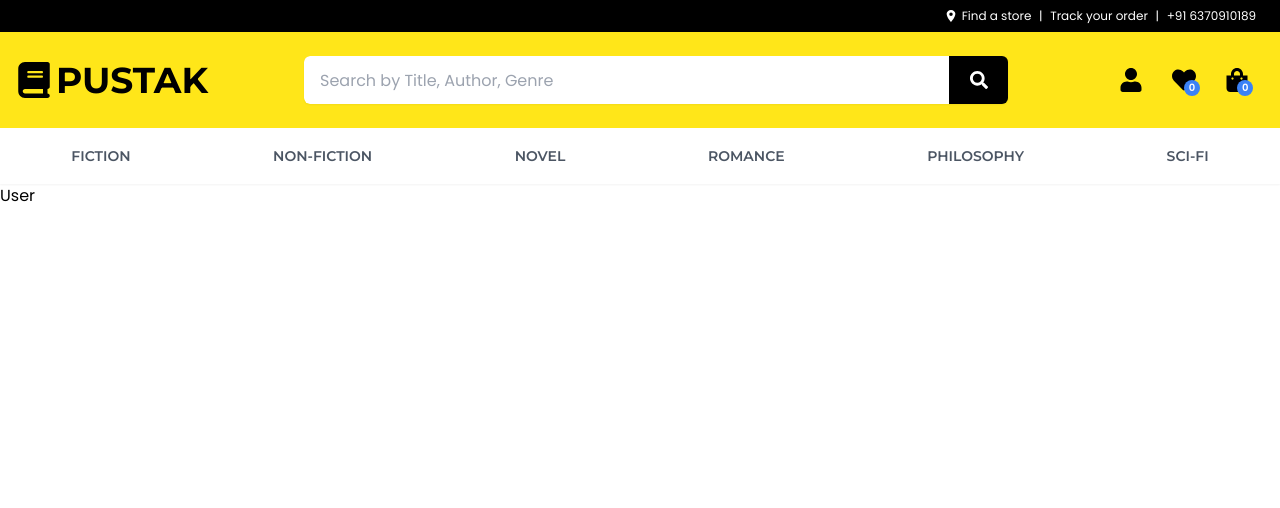
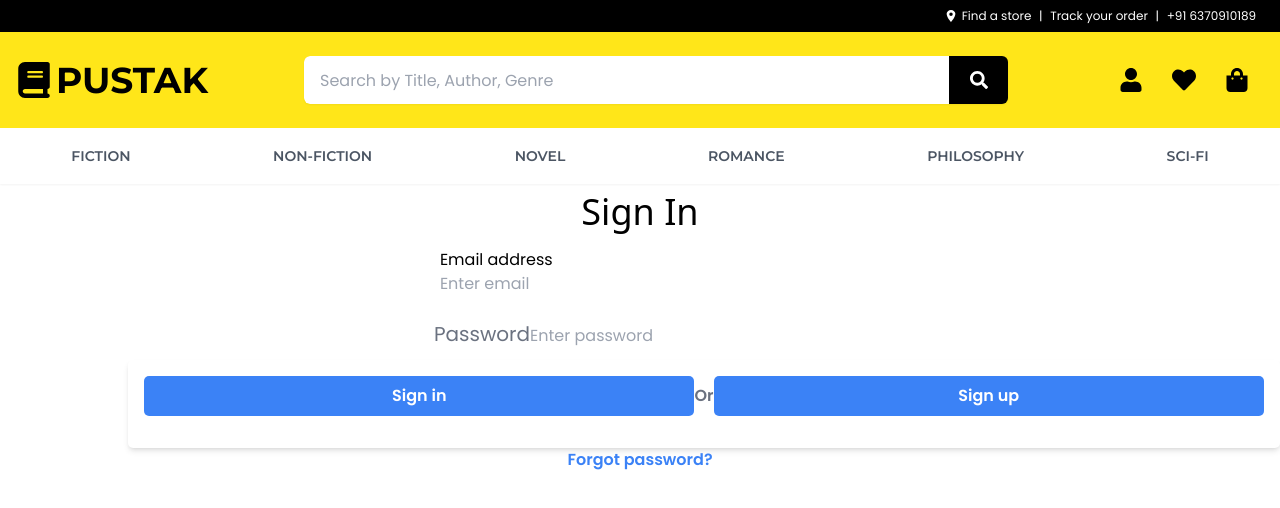
Before and after one commit to sarojdey/pustak, a React (Vite) app: page /user in a window 1280 px wide. Shown: the top 508 px of the page. Built offline with nearby package versions, Linux system fonts and the light colour scheme.

Commit message:
almost done

```diff
--- a/src/components/Card.jsx
+++ b/src/components/Card.jsx
@@ -32,7 +32,7 @@ const Card = ({ book }) => {
       >
         <img
           className="h-full w-full object-cover"
-          src="cover.webp"
+          src={`https://pustak-api.onrender.com/${book?.path}/${book?.id}.jpeg`}
           alt="cover"
         />
       </div>
--- /dev/null
+++ b/src/components/Menu.jsx
@@ -0,0 +1,33 @@
+import { useNavigate } from "react-router-dom";
+
+function Menu({ showMenu, navLinks, setShowMenu }) {
+  const navigate = useNavigate();
+  return (
+    <div
+      className={`${
+        showMenu ? "left-[40%]" : "left-full "
+      }  fixed top-0 z-50 h-screen w-[75%] flex-col justify-between  bg-white px-8 pt-6 font-semibold text-white shadow-md transition-all duration-300 md:hidden dark:bg-gray-900`}
+    >
+      <div className="card">
+        <nav>
+          <ul className="space-y-4 pt-6 text-xl">
+            {navLinks.map((item) => (
+              <li
+                onClick={() => {
+                  navigate(`/search/${item}`);
+                  setShowMenu(false);
+                }}
+                className="cursor-pointer hover:text-gray-400 "
+                key={item}
+              >
+                {item}
+              </li>
+            ))}
+          </ul>
+        </nav>
+      </div>
+    </div>
+  );
+}
+
+export default Menu;
--- a/src/components/Navbar.jsx
+++ b/src/components/Navbar.jsx
@@ -6,9 +6,22 @@ import { FaUser } from "react-icons/fa";
 import { FaHeart } from "react-icons/fa";
 import { FaShoppingBag } from "react-icons/fa";
 import { IoMenu } from "react-icons/io5";
+import { IoClose } from "react-icons/io5";
 import Search from "./Search";
+import Menu from "./Menu";
+import { useState } from "react";
+
+const navLinks = [
+  "FICTION",
+  "NON-FICTION",
+  "NOVEL",
+  "ROMANCE",
+  "PHILOSOPHY",
+  "SCI-FI",
+];
 
 const Navbar = () => {
+  const [showMenu, setShowMenu] = useState(false);
   const { wishList } = useSelector((state) => state.wish);
   const { cart } = useSelector((state) => state.cart);
 
@@ -25,6 +38,10 @@ const Navbar = () => {
       navigate("/user");
     }
   };
+
+  function toggleMenu() {
+    setShowMenu(!showMenu);
+  }
 
   return (
     <div className=" fixed z-10 flex w-full flex-col text-sm md:text-base ">
@@ -46,7 +63,19 @@ const Navbar = () => {
         <div className="flex h-16 items-center  justify-between md:h-24">
           <div className="flex items-center justify-center">
             <div className="ml-2 cursor-pointer text-3xl hover:text-zinc-800 md:hidden">
-              <IoMenu />
+              {showMenu ? (
+                <IoClose
+                  onClick={toggleMenu}
+                  size={30}
+                  className="cursor-pointer transition-all"
+                />
+              ) : (
+                <IoMenu
+                  onClick={toggleMenu}
+                  size={30}
+                  className="cursor-pointer transition-all"
+                />
+              )}
             </div>
             <div
               onClick={() => {
@@ -79,7 +108,9 @@ const Navbar = () => {
               >
                 <div className="relative">
                   <FaHeart />
-                  <span className="absolute -right-1 top-3 flex h-4 w-4 items-center justify-center rounded-full bg-blue-500 text-[10px] font-semibold text-white">
+                  <span
+                    className={`${wishList.length <= 0 && "hidden"} absolute -right-1 top-3 flex h-4 w-4 items-center justify-center rounded-full bg-blue-500 text-[10px] font-semibold text-white`}
+                  >
                     {wishList.length}
                   </span>
                 </div>
@@ -92,7 +123,9 @@ const Navbar = () => {
               >
                 <div className="relative">
                   <FaShoppingBag />
-                  <span className="absolute -right-1 top-3 flex h-4 w-4 items-center justify-center rounded-full bg-blue-500 text-[10px] font-semibold text-white">
+                  <span
+                    className={`${cart.length <= 0 && "hidden"} absolute -right-1 top-3 flex h-4 w-4 items-center justify-center rounded-full bg-blue-500 text-[10px] font-semibold text-white`}
+                  >
                     {cart.length}
                   </span>
                 </div>
@@ -106,14 +139,7 @@ const Navbar = () => {
       </div>
       <div className="hidden h-14 items-center bg-white font-font1 text-sm font-semibold text-gray-600 shadow-sm md:flex ">
         <ul className="flex w-full justify-around">
-          {[
-            "FICTION",
-            "NON-FICTION",
-            "NOVEL",
-            "ROMANCE",
-            "PHILOSOPHY",
-            "SCI-FI",
-          ].map((i, index) => {
+          {navLinks.map((i, index) => {
             return (
               <li
                 key={index}
@@ -128,6 +154,7 @@ const Navbar = () => {
           })}
         </ul>
       </div>
+      <Menu showMenu={showMenu} setShowMenu={setShowMenu} navLinks={navLinks} />
     </div>
   );
 };
--- a/src/components/NewRelease.jsx
+++ b/src/components/NewRelease.jsx
@@ -3,7 +3,7 @@ import useFetch from "../hooks/useFetch";
 import Loader from "./Loader";
 
 const NewRelease = () => {
-  const { data, loading } = useFetch(`/book`);
+  const { data, loading } = useFetch(`/book/search/fiction`);
 
   return loading ? (
     <div className="flex items-center justify-center">
--- a/src/pages/Cart.jsx
+++ b/src/pages/Cart.jsx
@@ -27,7 +27,11 @@ function Cart() {
                 key={product.id}
               >
                 <div className="flex w-[30%] items-center justify-center">
-                  <img src={"/cover.webp"} className="h-[95%]" alt="product" />
+                  <img
+                    src={`https://pustak-api.onrender.com/${product?.path}/${product?.id}.jpeg`}
+                    className="h-[95%]"
+                    alt="product"
+                  />
                 </div>
                 <div className="flex w-1/2 flex-col overflow-y-scroll">
                   <span className="p-4 text-lg font-semibold ">
--- a/src/pages/Details.jsx
+++ b/src/pages/Details.jsx
@@ -61,7 +61,7 @@ const Details = () => {
         <div className="mx-auto h-3/4 w-11/12 pt-[50px] md:flex">
           <div className="flex h-[400px] w-auto justify-center">
             <img
-              src={"/cover.webp"}
+              src={`https://pustak-api.onrender.com/${book?.path}/${book?.id}.jpeg`}
               className="h-[400px] w-auto flex-shrink-0"
               alt="cover"
             />
--- a/src/pages/User.jsx
+++ b/src/pages/User.jsx
@@ -1,7 +1,54 @@
 import React from "react";
+// import NothingToShow from "../../components/nothingToShow/NothingToShow";
 
-const User = () => {
-  return <div>User</div>;
-};
+function User() {
+  return (
+    <div className="md:[80%] mb-0 ml-auto mr-auto mt-32 h-[100vh] w-[100%]  bg-white">
+      <div className="space"></div>
+      <div className="flex h-[2.5rem] flex-col items-center justify-center pb-[1rem]">
+        <div className="flex h-[4rem] items-center justify-center pt-[1rem]">
+          <span className="font-sans text-4xl font-normal text-black">
+            Sign In
+          </span>
+        </div>
+        <div className="flex flex-col items-center justify-center">
+          <div className="flex w-[100%] flex-col p-4">
+            <label htmlFor="emailLogin">Email address</label>
+            <input type="email" id="emailLogin" placeholder="Enter email" />
+          </div>
+          <div className="1-[100%] mt-[8px] h-[2.5rem] rounded-[5px] border-white pl-[10px] pr-[10px] text-gray-500 outline-none">
+            <label className="text-xl text-gray-500" htmlFor="passwordLogin">
+              Password
+            </label>
+            <input
+              type="password"
+              id="passwordLogin"
+              placeholder="Enter password"
+            />
+          </div>
+        </div>
+        <div className="mb-0 ml-auto  mt-auto flex h-auto w-[90%] flex-col justify-center rounded-[5px] bg-white p-[1rem] shadow-md md:flex-row md:justify-between">
+          <div className="md:[47%] mb-[1rem] flex h-[2.5rem] w-[100%] items-center justify-center rounded-[5px] bg-blue-500 font-semibold text-white hover:bg-blue-400">
+            Sign in
+          </div>
+          <span className="mb-[1rem] flex items-center justify-center font-semibold text-gray-500">
+            Or
+          </span>
+          <div className="md:[47%] mb-[1rem] flex h-[2.5rem] w-[100%] items-center justify-center rounded-[5px] bg-blue-500 font-semibold text-white hover:bg-blue-400">
+            Sign up
+          </div>
+        </div>
+        <div className="forget">
+          <span className="font-semibold text-blue-500">Forgot password?</span>
+        </div>
+      </div>
+      <div className="signup"></div>
+    </div>
+
+    // <div>
+    //   <NothingToShow />
+    // </div>
+  );
+}
 
 export default User;
--- a/src/pages/WishList.jsx
+++ b/src/pages/WishList.jsx
@@ -38,7 +38,11 @@ function WishList() {
                 key={book.id}
               >
                 <div className="flex w-1/3 items-center justify-center">
-                  <img src={"/cover.webp"} className="h-[95%]" alt="book" />
+                  <img
+                    src={`https://pustak-api.onrender.com/${book?.path}/${book?.id}.jpeg`}
+                    className="h-[95%]"
+                    alt="book"
+                  />
                 </div>
                 <div className="flex w-1/2 flex-col overflow-y-scroll">
                   <span className=" p-4 text-lg font-semibold">
```
